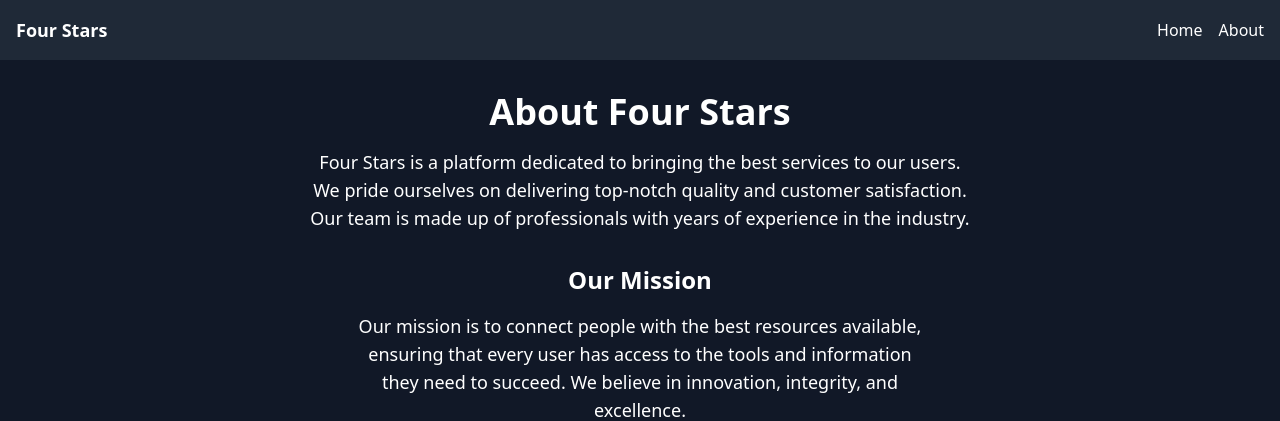
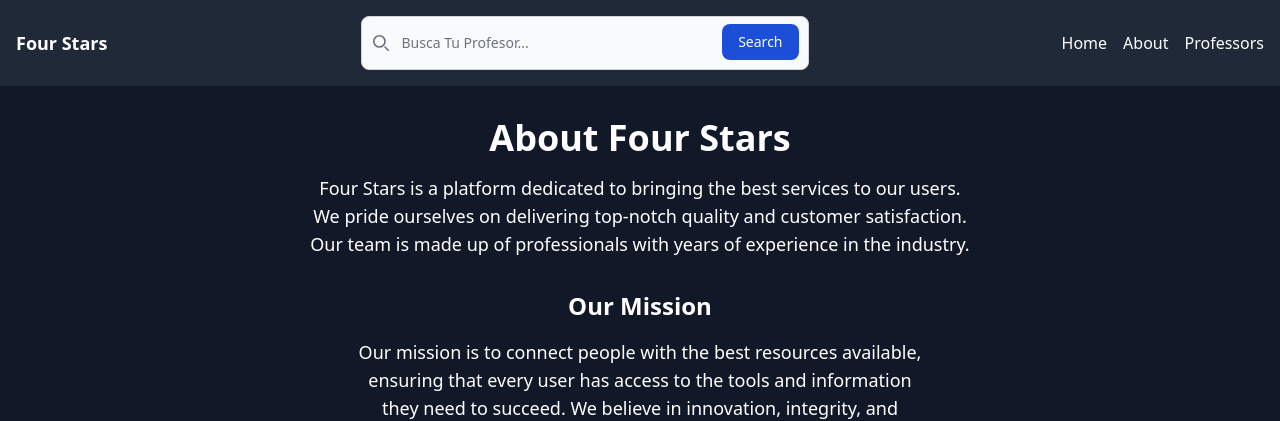
Before and after one commit to tebanduarte2/TALLER1, a Django app: page /about/ in a window 1280 px wide. Shown: the top 421 px of the page. Run offline with Django 5.2, Linux system fonts and the light colour scheme; style sheets or scripts are compiled from the project's sources; some libraries are stand-ins or nearby versions.

Commit message:
adding professors page to the navbar

```diff
--- a/fourStars/templates/fourStars/base.html
+++ b/fourStars/templates/fourStars/base.html
@@ -11,11 +11,24 @@
     <nav class="bg-gray-800 p-4">
         <div class="container mx-auto flex justify-between items-center">
             <div class="text-lg font-semibold">
-                <a href="{% url 'home' %}" class="text-white hover:text-yellow-500">Four Stars</a>
+                <a href="{% url 'home' %}" class="text-white hover:text-blue-500">Four Stars</a>
             </div>
+            <form class="max-w-md mx-auto w-full">
+                <label for="default-search" class="mb-2 text-sm font-medium text-gray-900 sr-only dark:text-white">Search</label>
+                <div class="relative">
+                    <div class="absolute inset-y-0 start-0 flex items-center ps-3 pointer-events-none">
+                        <svg class="w-4 h-4 text-gray-500 dark:text-gray-400" aria-hidden="true" xmlns="http://www.w3.org/2000/svg" fill="none" viewBox="0 0 20 20">
+                            <path stroke="currentColor" stroke-linecap="round" stroke-linejoin="round" stroke-width="2" d="m19 19-4-4m0-7A7 7 0 1 1 1 8a7 7 0 0 1 14 0Z"/>
+                        </svg>
+                    </div>
+                    <input type="search" id="default-search" class="block w-full p-4 ps-10 text-sm text-gray-900 border border-gray-300 rounded-lg bg-gray-50 focus:ring-blue-500 focus:border-blue-500 dark:bg-gray-700 dark:border-gray-600 dark:placeholder-gray-400 dark:text-white dark:focus:ring-blue-500 dark:focus:border-blue-500" placeholder="Busca Tu Profesor..." required />
+                    <button type="submit" class="text-white absolute end-2.5 bottom-2.5 bg-blue-700 hover:bg-blue-800 focus:ring-4 focus:outline-none focus:ring-blue-300 font-medium rounded-lg text-sm px-4 py-2 dark:bg-blue-600 dark:hover:bg-blue-700 dark:focus:ring-blue-800">Search</button>
+                </div>
+            </form>
             <ul class="flex space-x-4">
-                <li><a href="{% url 'home' %}" class="text-white hover:text-yellow-500">Home</a></li>
-                <li><a href="{% url 'about' %}" class="text-white hover:text-yellow-500">About</a></li>
+                <li><a href="{% url 'home' %}" class="text-white hover:text-blue-500">Home</a></li>
+                <li><a href="{% url 'about' %}" class="text-white hover:text-blue-500">About</a></li>
+                <li><a href="{% url 'professors' %}" class="text-white hover:text-blue-500">Professors</a></li>
             </ul>
         </div>
     </nav>
```
Also changed, not shown: fourStars/templates/fourStars/home.html (+7 -0 lines).
